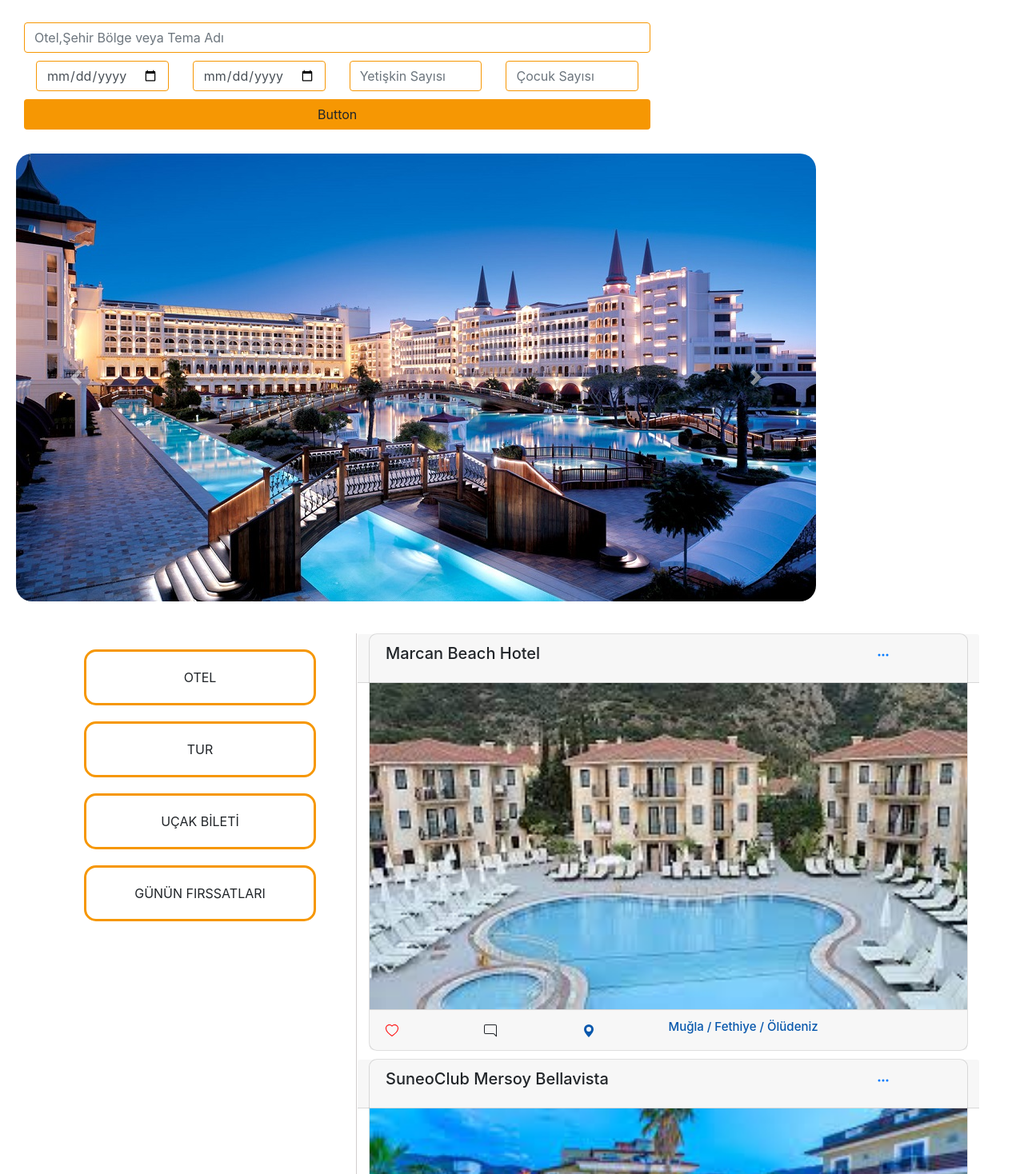
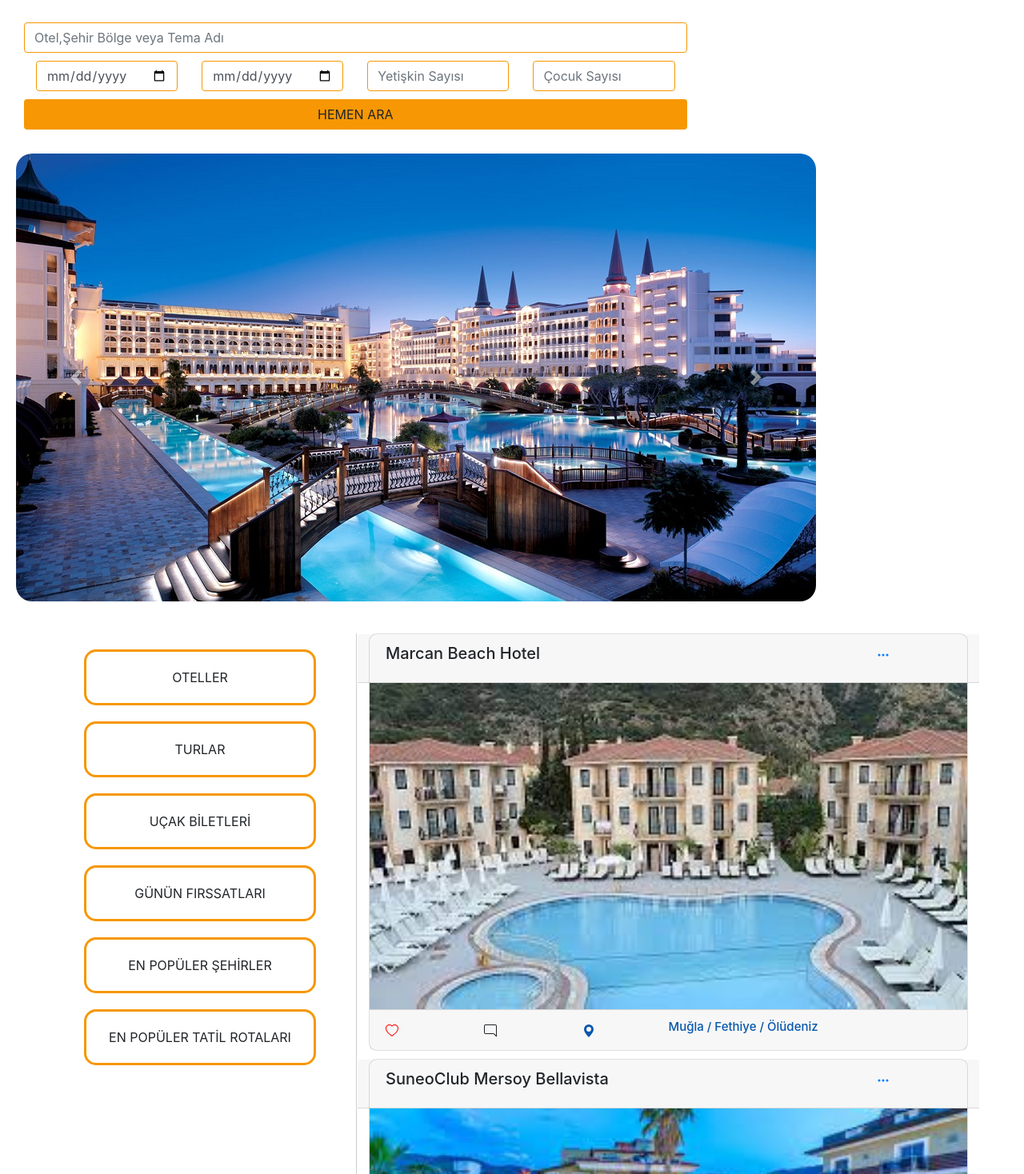
Before and after one commit to selcanatak2629/Project, an Angular app: page /home in a window 1280 px wide. Shown: the part 302-1770 px from the top of the page at 80% size. Built offline with nearby package versions, Linux system fonts and the light colour scheme.

Commit message:
refactor

```diff
--- a/src/app/components/card/card.component.html
+++ b/src/app/components/card/card.component.html
@@ -4,7 +4,7 @@
       <h5 class="card-title">{{ product.name }}</h5>
     </div>
     <div class="col-2">
-      <a href="" id="dot">
+      <a href="" id="dot" routerLink="">
         <svg
           xmlns="http://www.w3.org/2000/svg"
           width="16"
--- a/src/app/components/filter/filter.component.ts
+++ b/src/app/components/filter/filter.component.ts
@@ -10,10 +10,13 @@ export class FilterComponent implements OnInit {
   constructor() { }
 
   products:any[]=[
-    {id:1, name:" OTEL"},
-    {id:2, name:" TUR" },
-    {id:3, name:" UÇAK BİLETİ" },
-    {id:4, name:" GÜNÜN FIRSSATLARI" }
+    {id:1, name:" OTELLER"},
+    {id:2, name:" TURLAR" },
+    {id:3, name:" UÇAK BİLETLERİ" },
+    {id:4, name:" GÜNÜN FIRSSATLARI" },
+    {id:5, name:" EN POPÜLER ŞEHİRLER" },
+    {id:6, name:" EN POPÜLER TATİL ROTALARI" }
+
   ]
   ngOnInit(): void {
   }
--- a/src/app/components/travelplanner/travelplanner.component.html
+++ b/src/app/components/travelplanner/travelplanner.component.html
@@ -45,6 +45,6 @@
             id="child"
           />
         </div>
-        <button class="btn w-100" type="button">Button</button>
+        <button class="btn w-100" type="button">HEMEN ARA</button>
        </div>
       </form>
```
